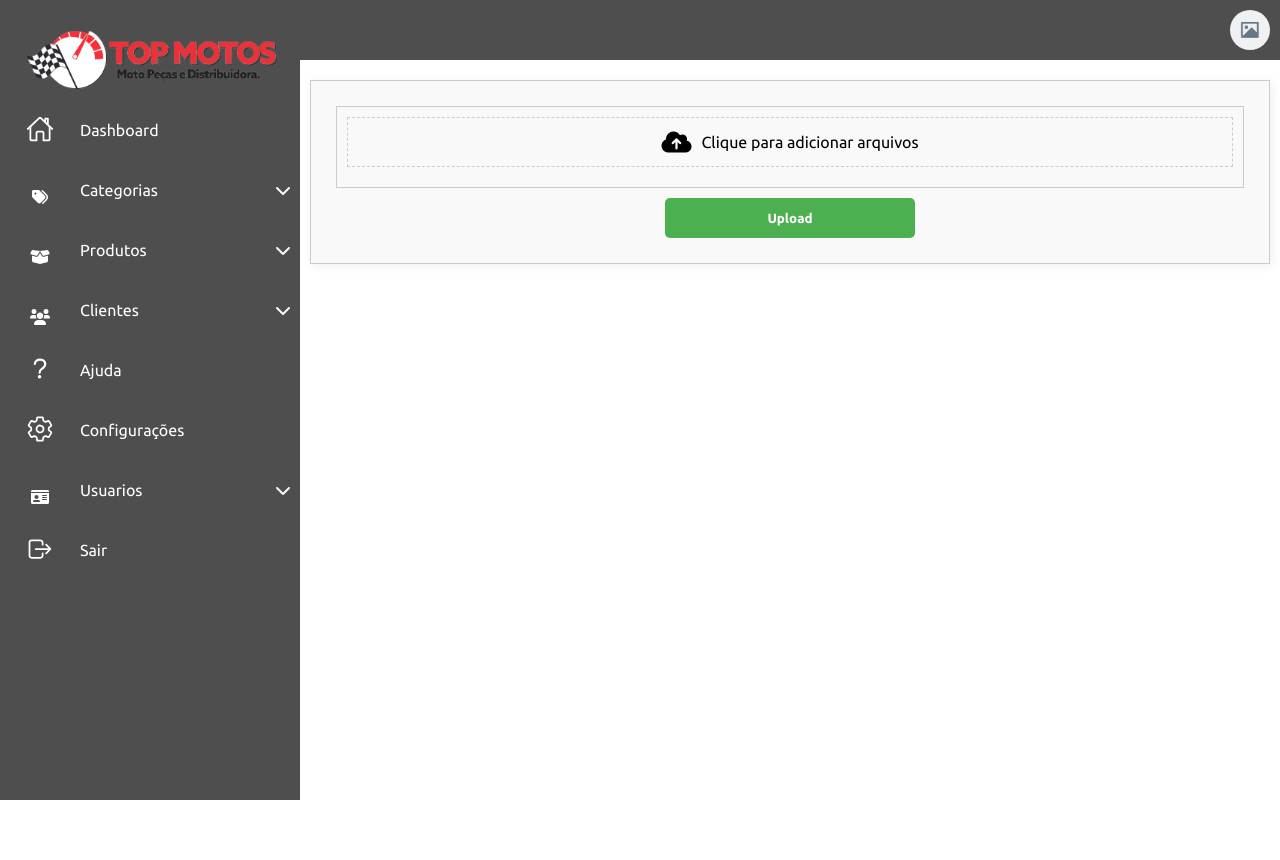
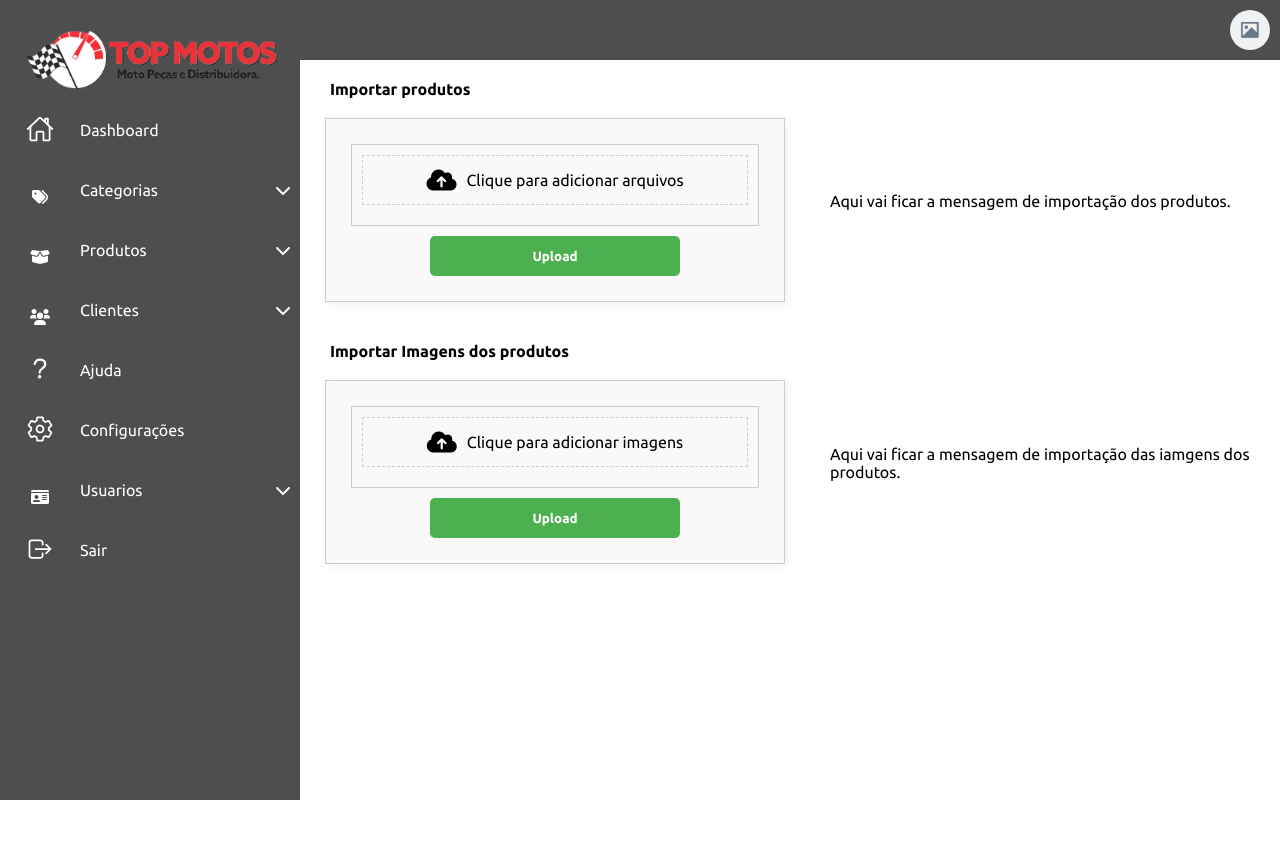
Before and after one commit to MatheusBrandao525/gestaoLoja, a PHP site: template views/importarJsonProdutos.php in a window 1280 px wide. Run offline with PHP 8.4, Linux system fonts and the light colour scheme; the template is opened without the code that fills it, so the values that code supplies are empty.

Commit message:
feat: :sparkles: Adicionando input para importar arquivos json de imagens dos produtos.

```diff
--- a/views/importarJsonProdutos.php
+++ b/views/importarJsonProdutos.php
@@ -2,8 +2,12 @@
 require_once 'components/menuLateral.php';
 ?>
 <div class="main">
-    <div class="centralizar">
-        <form method="POST" enctype="multipart/form-data">
+    <div class="centralizar alinhamento-coluna">
+
+    <div class="coluna-inteira">
+            <div class="coluna-metade">
+            <h4>Importar produtos</h4>
+            <form action="processarProdutosImportados" method="POST" enctype="multipart/form-data">
                 <div class="row">
                     <div class="column">
                         <div class="file-upload-wrapper">
@@ -21,5 +25,43 @@ require_once 'components/menuLateral.php';
                 </div>
             </form>
             </div>
+            <div class="coluna-metade">
+                <div class="mensagem-importacao-produtos">
+                    <p>Aqui vai ficar a mensagem de importação dos produtos.</p>
                 </div>
             </div>
+        </div>
+        <div class="coluna-inteira">
+            <div class="coluna-metade">
+            <h4>Importar Imagens dos produtos</h4>
+            <form action="importarImagensProduto" method="POST" enctype="multipart/form-data"
+                class="image-upload-form">
+                <div class="row">
+                    <div class="column">
+                        <div class="image-upload-wrapper">
+                            <input type="file" id="image-upload-file" hidden="hidden" name="imageUpload[]" multiple
+                                required>
+                            <div class="image-custom-file-upload">
+                                <i class="fas fa-cloud-upload-alt"></i>
+                                <span class="image-file-upload-text">Clique para adicionar imagens</span>
+                            </div>
+                            <div class="image-file-upload-preview"></div>
+                        </div>
+                    </div>
+                </div>
+                <div class="column image-upload-btn-container">
+                    <button type="submit" class="image-upload-btn">Upload</button>
+                </div>
+            </form>
+            </div>
+            <div class="coluna-metade">
+                <div class="mensagem-importacao-imagens">
+                    <p>Aqui vai ficar a mensagem de importação das iamgens dos produtos.</p>
+                </div>
+            </div>
+        </div>
+
+
+    </div>
+</div>
+</div>
```
Lines whose indentation alone changed are shown as unchanged.
